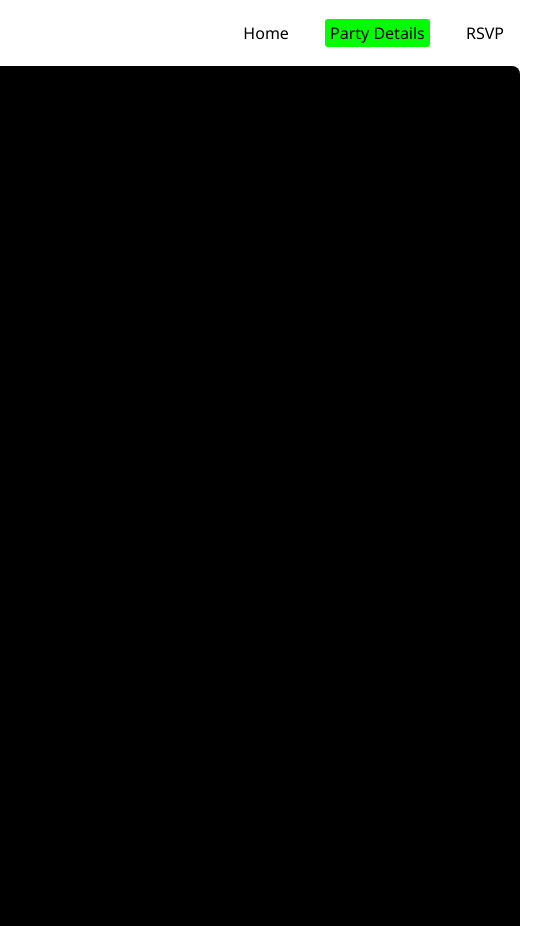
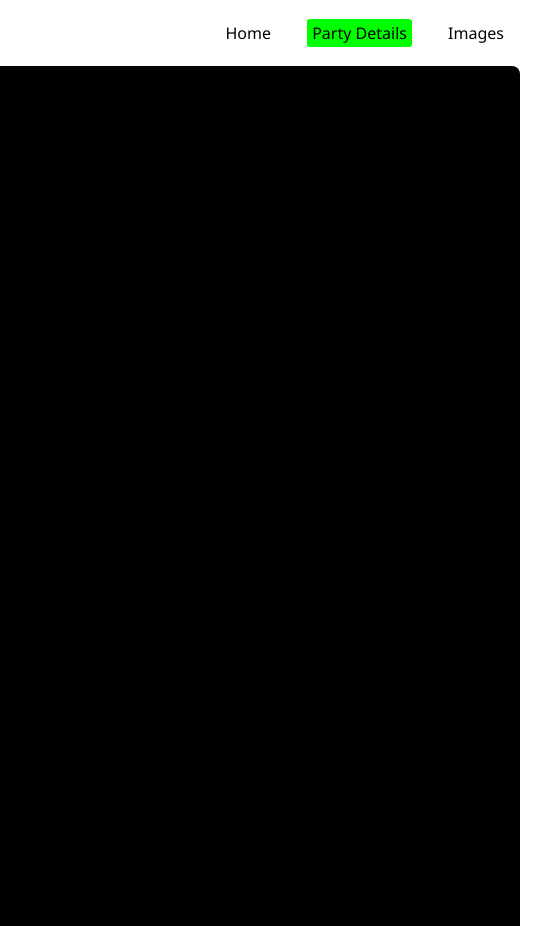
Before and after one commit to mserr113/Franks-40th-Birthday, a plain HTML site: page games.html in a window 1280 px wide. Shown: the top 926 px of the page, 744-1280 px from the left. Drawn offline with Linux system fonts and the light colour scheme.

Commit message:
updated nav

```diff
--- a/games.html
+++ b/games.html
@@ -24,7 +24,7 @@
                 <ul>
                     <li><a href="index.html" title="Home">Home</a></li>
                     <li><a class="active" href="games.html" title="Tournament">Party Details</a></li>
-                    <li><a href="rsvp.html" title="RSVP">RSVP</a></li>
+                    <li><a href="party.html" title="Images">Images</a></li>
                 </ul>
             </div>
         </nav>
```
